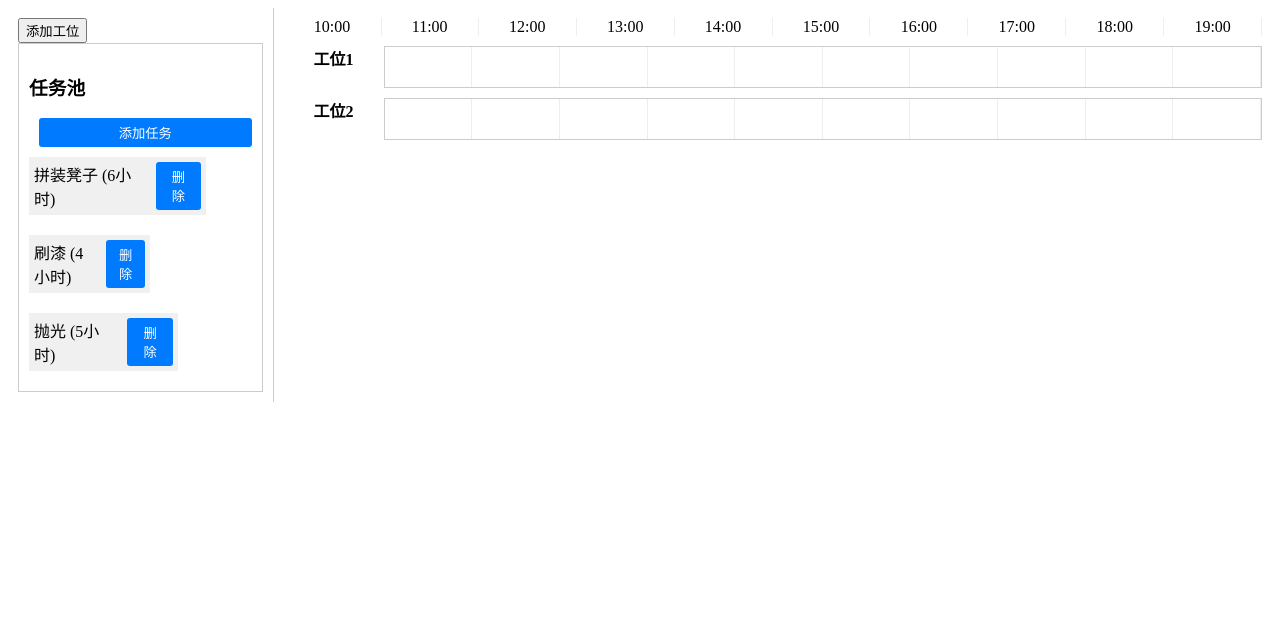
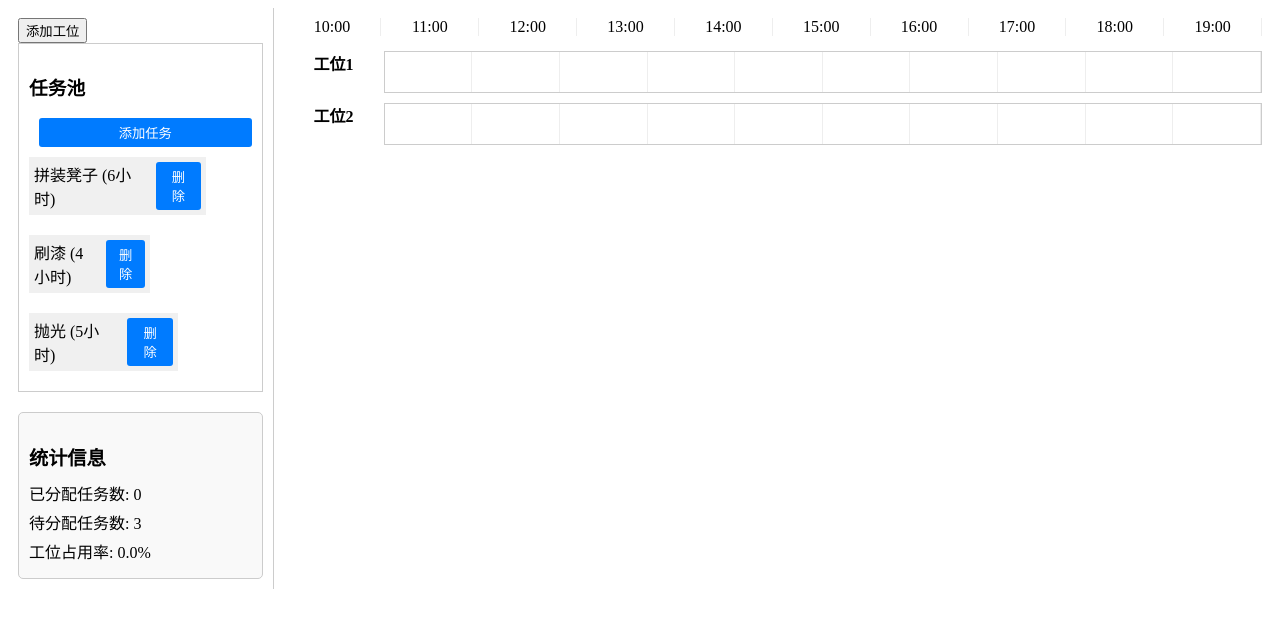
Before and after one commit to Ray-Soong/schedulesystem, a Vue app in the folder scheduler/: page / in a window 1280 px wide. Shown: the top 628 px of the page. Built offline with nearby package versions, Linux system fonts and the light colour scheme.

Commit message:
添加统计面板

```diff
--- a/scheduler/src/components/TaskScheduler.vue
+++ b/scheduler/src/components/TaskScheduler.vue
@@ -6,6 +6,9 @@
 
       <!-- 任务池 -->
       <TaskPool :tasks="tasks" @add-task="addTask" @delete-task="deleteTask" />
+
+      <!-- 统计任务信息 -->
+      <TaskStats :tasks="tasks" :workstations="workstations" />
     </div>
 
     <!-- 工位池 -->
@@ -22,10 +25,11 @@
 import TaskPool from "./TaskPool.vue";
 import WorkstationPool from "./WorkstationPool.vue";
 import AddWorkstationButton from "./AddWorkstationButton.vue";
+import TaskStats from "./TaskStats.vue";
 
 export default {
   name: "TaskScheduler",
-  components: { TaskPool, WorkstationPool, AddWorkstationButton },
+  components: { TaskPool, WorkstationPool, AddWorkstationButton , TaskStats },
   data() {
     return {
       tasks: [
--- /dev/null
+++ b/scheduler/src/components/TaskStats.vue
@@ -0,0 +1,56 @@
+<template>
+    <div class="task-stats">
+      <h3>统计信息</h3>
+      <div>
+        <p>已分配任务数: {{ assignedTaskCount }}</p>
+        <p>待分配任务数: {{ unassignedTaskCount }}</p>
+        <p>工位占用率: {{ workstationUtilization }}%</p>
+      </div>
+    </div>
+  </template>
+
+  <script>
+  export default {
+    name: "TaskStats",
+    props: {
+      tasks: Array, // 全部任务
+      workstations: Array, // 全部工位
+    },
+    computed: {
+      // 已分配任务数
+      assignedTaskCount() {
+        return this.workstations.reduce((count, ws) => count + ws.tasks.length, 0);
+      },
+      // 待分配任务数
+      unassignedTaskCount() {
+        return this.tasks.length;
+      },
+      // 工位占用率
+      workstationUtilization() {
+        const totalTime = 10 * this.workstations.length; // 每个工位的总小时数
+        const usedTime = this.workstations.reduce(
+          (sum, ws) => sum + ws.tasks.reduce((tSum, task) => tSum + task.hours, 0),
+          0
+        );
+        return totalTime === 0 ? 0 : ((usedTime / totalTime) * 100).toFixed(1);
+      },
+    },
+  };
+  </script>
+
+  <style scoped>
+  .task-stats {
+    margin-top: 20px;
+    border: 1px solid #ccc;
+    padding: 10px;
+    background-color: #f9f9f9;
+    border-radius: 5px;
+  }
+  h3 {
+    margin-bottom: 10px;
+    font-size: 1.2em;
+  }
+  p {
+    margin: 5px 0;
+  }
+  </style>
--- a/scheduler/src/components/WorkstationPool.vue
+++ b/scheduler/src/components/WorkstationPool.vue
@@ -70,10 +70,11 @@ export default {
 }
 .time-line {
   display: flex;
-  margin-bottom: 10px;
+  margin-bottom: 15px;
+  margin-left: var(--timeline-start, 100); /* 使用 CSS 变量配置起始位置 */
 }
 .time-line-hour {
-  flex-grow: 1;
+  flex: 1; /* 保证每个小时格子宽度相等 */
   text-align: center;
   border-right: 1px solid #eee;
 }
```
